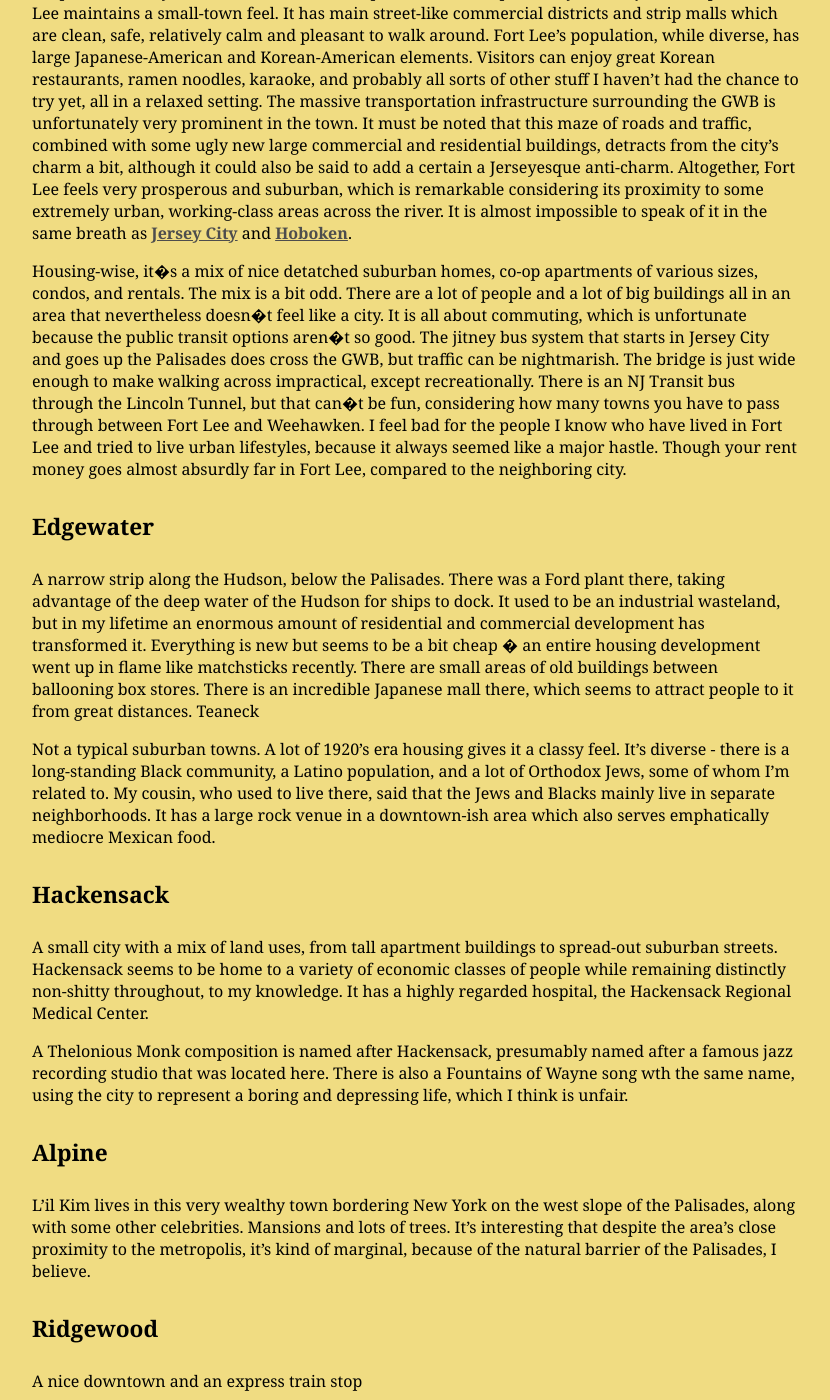
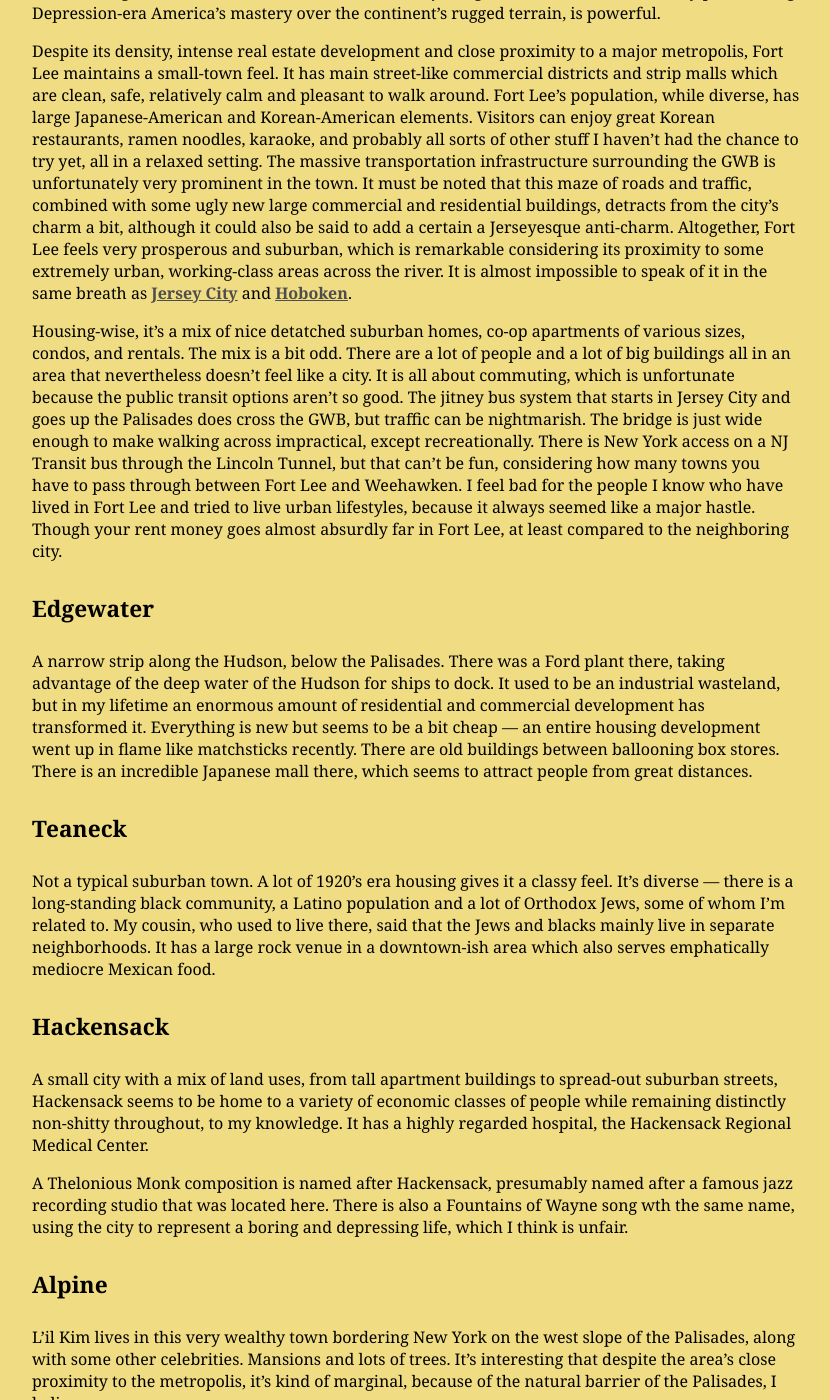
Before and after one commit to jonfried/oakafee.github.io, a Jekyll site: the page built from _posts/2016-09-09-bergen-cities-towns.md, in a window 1280 px wide and 1400 px high, scrolled down 570 px. Shown: the whole window, without its empty margins (224-1054 px from the left). Built offline with Jekyll 4.4.1, drawn with Linux system fonts in a browser that asks for light colours; some of the changed lines change nothing that is shown; some of the changed text lies outside the part shown.

Commit message:
Update 2016-09-09-bergen-cities-towns.md
This page has a new contributor comment at the top. I proofed it. I like the combination of medium legnth and really short entries for the towns.

```diff
--- a/_posts/2016-09-09-bergen-cities-towns.md
+++ b/_posts/2016-09-09-bergen-cities-towns.md
@@ -8,24 +8,27 @@
 category-name: bergen-cities-towns
 ---
 
+<i>From contributor Jon Fried:</i>My main association with Bergen County is the blue laws that keep the malls closed on Sundays, which seems to fly in the face of some sacred laws of New Jersey.
+
 ## Fort Lee
 
 Fort Lee is a city perched high above the Hudson River on the top of the Palisades, where the Palisades really start getting large and dramatic as they run north. The western end of the George Washington Bridge (GWB) is anchored into the top of the diabase cliff, hundreds of feet over the river. The sight of this noble and esteemed structure jutting out over the water, serenely proclaiming Depression-era America's mastery over the continent's rugged terrain, is powerful.
 
 Despite its density, intense real estate development and close proximity to a major metropolis, Fort Lee maintains a small-town feel. It has main street-like commercial districts and strip malls which are clean, safe, relatively calm and pleasant to walk around. Fort Lee's population, while diverse, has large Japanese-American and Korean-American elements. Visitors can enjoy great Korean restaurants, ramen noodles, karaoke, and probably all sorts of other stuff I haven't had the chance to try yet, all in a relaxed setting. The massive transportation infrastructure surrounding the GWB is unfortunately very prominent in the town. It must be noted that this maze of roads and traffic, combined with some ugly new large commercial and residential buildings, detracts from the city's charm a bit, although it could also be said to add a certain a Jerseyesque anti-charm. Altogether, Fort Lee feels very prosperous and suburban, which is remarkable considering its proximity to some extremely urban, working-class areas across the river. It is almost impossible to speak of it in the same breath as <a href="{{ site.baseurl }}/land-use/cities-and-towns/urban-core/hudson-county/jersey-city.html">Jersey City</a> and <a href="http://interpretation-of-nj.com/land-use/cities-and-towns/hudson-county/hoboken.html">Hoboken</a>.
 
-Housing-wise, it�s a mix of nice detatched suburban homes, co-op apartments of various sizes, condos, and rentals. The mix is a bit odd. There are a lot of people and a lot of big buildings all in an area that nevertheless doesn�t feel like a city. It is all about commuting, which is unfortunate because the public transit options aren�t so good. The jitney bus system that starts in Jersey City and goes up the Palisades does cross the GWB, but traffic can be nightmarish. The bridge is just wide enough to make walking across impractical, except recreationally. There is an NJ Transit bus through the Lincoln Tunnel, but that can�t be fun, considering how many towns you have to pass through between Fort Lee and Weehawken. I feel bad for the people I know who have lived in Fort Lee and tried to live urban lifestyles, because it always seemed like a major hastle. Though your rent money goes almost absurdly far in Fort Lee, compared to the neighboring city.
+Housing-wise, it's a mix of nice detatched suburban homes, co-op apartments of various sizes, condos, and rentals. The mix is a bit odd. There are a lot of people and a lot of big buildings all in an area that nevertheless doesn't feel like a city. It is all about commuting, which is unfortunate because the public transit options aren't so good. The jitney bus system that starts in Jersey City and goes up the Palisades does cross the GWB, but traffic can be nightmarish. The bridge is just wide enough to make walking across impractical, except recreationally. There is New York access on a NJ Transit bus through the Lincoln Tunnel, but that can't be fun, considering how many towns you have to pass through between Fort Lee and Weehawken. I feel bad for the people I know who have lived in Fort Lee and tried to live urban lifestyles, because it always seemed like a major hastle. Though your rent money goes almost absurdly far in Fort Lee, at least compared to the neighboring city.
 
 ## Edgewater
 
-A narrow strip along the Hudson, below the Palisades. There was a Ford plant there, taking advantage of the deep water of the Hudson for ships to dock. It used to be an industrial wasteland, but in my lifetime an enormous amount of residential and commercial development has transformed it. Everything is new but seems to be a bit cheap � an entire housing development went up in flame like matchsticks recently. There are small areas of old buildings between ballooning box stores. There is an incredible Japanese mall there, which seems to attract people to it from great distances.
-Teaneck
+A narrow strip along the Hudson, below the Palisades. There was a Ford plant there, taking advantage of the deep water of the Hudson for ships to dock. It used to be an industrial wasteland, but in my lifetime an enormous amount of residential and commercial development has transformed it. Everything is new but seems to be a bit cheap — an entire housing development went up in flame like matchsticks recently. There are  old buildings between ballooning box stores. There is an incredible Japanese mall there, which seems to attract people from great distances.
 
-Not a typical suburban towns. A lot of 1920's era housing gives it a classy feel. It's diverse - there is a long-standing Black community, a Latino population, and a lot of Orthodox Jews, some of whom I'm related to. My cousin, who used to live there, said that the Jews and Blacks mainly live in separate neighborhoods. It has a large rock venue in a downtown-ish area which also serves emphatically mediocre Mexican food.
+## Teaneck
+
+Not a typical suburban town. A lot of 1920's era housing gives it a classy feel. It's diverse — there is a long-standing black community, a Latino population and a lot of Orthodox Jews, some of whom I'm related to. My cousin, who used to live there, said that the Jews and blacks mainly live in separate neighborhoods. It has a large rock venue in a downtown-ish area which also serves emphatically mediocre Mexican food.
 
 ## Hackensack
 
-A small city with a mix of land uses, from tall apartment buildings to spread-out suburban streets. Hackensack seems to be home to a variety of economic classes of people while remaining distinctly non-shitty throughout, to my knowledge. It has a highly regarded hospital, the Hackensack Regional Medical Center.
+A small city with a mix of land uses, from tall apartment buildings to spread-out suburban streets, Hackensack seems to be home to a variety of economic classes of people while remaining distinctly non-shitty throughout, to my knowledge. It has a highly regarded hospital, the Hackensack Regional Medical Center.
 
 A Thelonious Monk composition is named after Hackensack, presumably named after a famous jazz recording studio that was located here. There is also a Fountains of Wayne song wth the same name, using the city to represent a boring and depressing life, which I think is unfair.
 
@@ -35,7 +38,7 @@
 
 ## Ridgewood
 
-A nice downtown and an express train stop
+A nice downtown and an express train stop.
 
 ## Ho-ho-kus
 
@@ -43,16 +46,16 @@
 
 ## Hillsdale
 
-Has an annual wine festival, where all the suburban parents get drunk
+Has an annual wine festival, where all the suburban parents get drunk.
 
 ## Mahwah
 
-Headquarters of the New York/New Jersey Trail Conference. A Ford plant was located here for a long time. Sort of exurban without much of a downtown, apparently. Located on the edge of the Highlands physiographic provence, right next to the Ramapo Mountains, so decent hiking is not far off.
+Headquarters of the New York/New Jersey Trail Conference. A Ford plant was located here for a long time. Sort of exurban without much of a downtown, apparently. Located on the edge of the Highlands physiographic province, right next to the Ramapo Mountains, so decent hiking is not far off.
 
 ## Paramus
 
-Dominated by one of NJ's best known malls, as well as an Ikea. I'm sure people live there
+Dominated by one of NJ's best known malls, as well as an Ikea. I'm sure people live there.
 
 ## Other suburbs
 
-There are a lot of other suburbs in Bergen County, which are served by NJ Transit�s reliable Main Line/Bergen County Line and spottier Pascack Valley Line. I don�t have much firsthand experience with these towns, but I know some people from them, who I hope will contribute their perspectives to this website.
+There are a lot of other suburbs in Bergen County, which are served by NJ Transit's reliable Main Line/Bergen County Line and spottier Pascack Valley Line. I don't have much firsthand experience with these towns, but I know some people from them. I hope will contribute their perspectives to this website.
```
